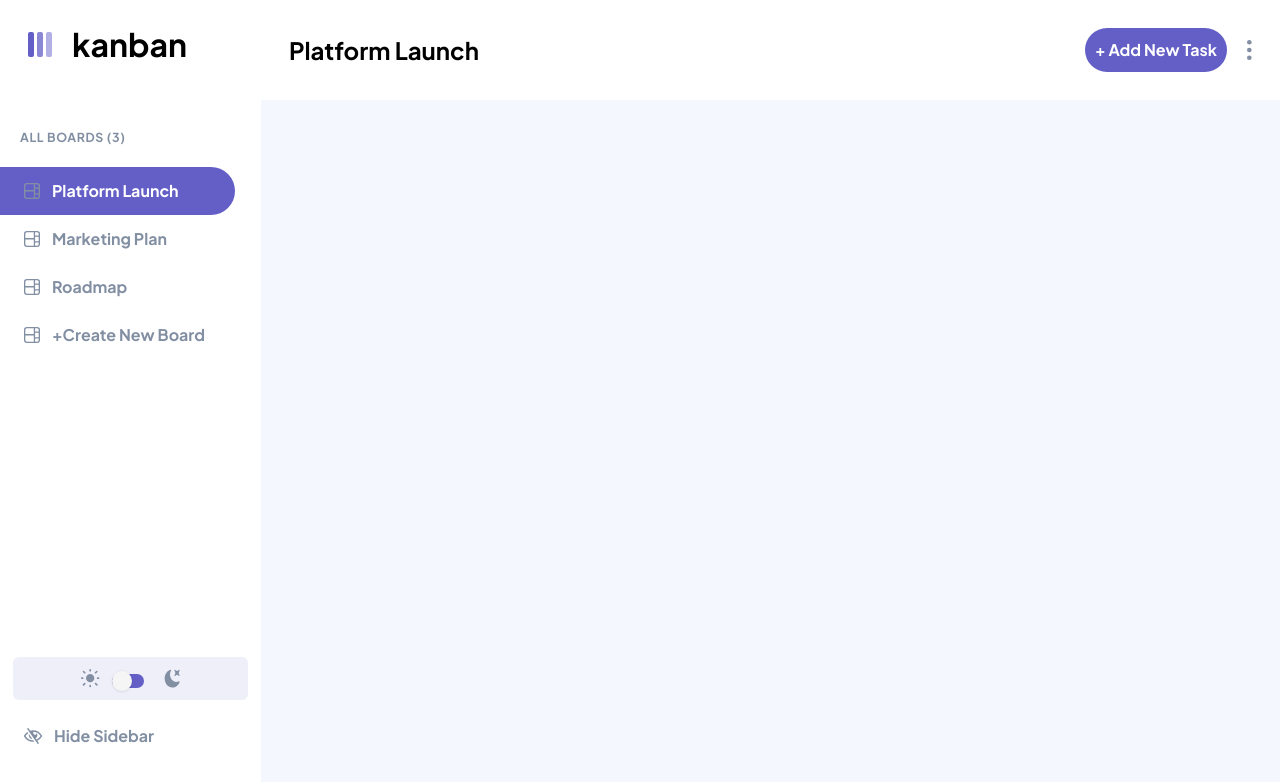
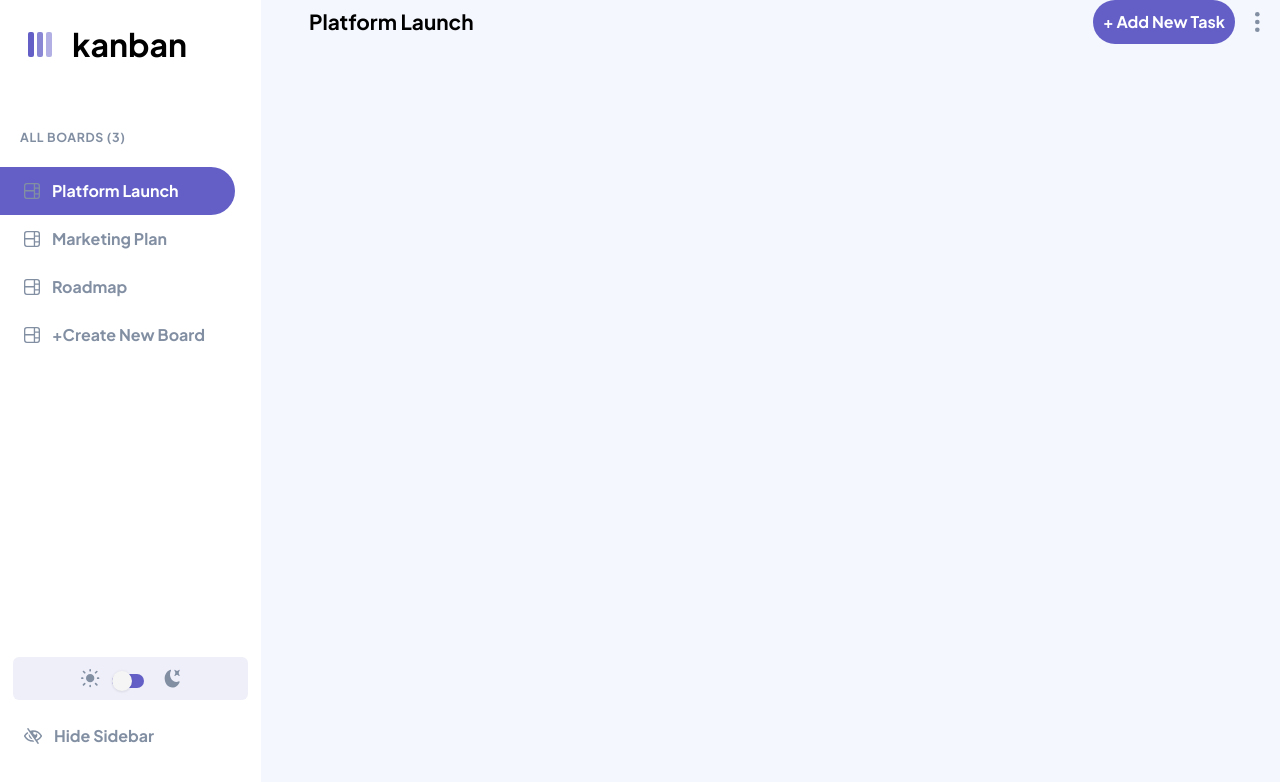
Before and after one commit to sandro21-glitch/kanban-task-management-app, a React (Vite) app: page / in a window 1280 px wide. Shown: the top 782 px of the page. Built offline with nearby package versions, Linux system fonts and the light colour scheme.

Commit message:
chore: Update header level, style, and container width

```diff
--- a/src/ui/TasksHeader.tsx
+++ b/src/ui/TasksHeader.tsx
@@ -1,9 +1,9 @@
 import iconVertical from "/assets/icon-vertical-ellipsis.svg";
 const TasksHeader = () => {
   return (
-    <header className="p-7 bg-white flex items-center justify-between">
-      <h3 className="font-bold">Platform Launch</h3>
-      <div className="flex items-center gap-5">
+    <div className="w-full flex items-center justify-between">
+      <h4 className="font-bold ml-12">Platform Launch</h4>
+      <div className="flex items-center gap-5 mr-5">
         <button
           className="capitalize bg-mediumPurple text-white p-[10px]
          rounded-3xl font-bold hover:opacity-75 transition-opacity ease-in duration-150"
@@ -18,7 +18,7 @@ const TasksHeader = () => {
           />
         </button>
       </div>
-    </header>
+    </div>
   );
 };
 export default TasksHeader;
```
